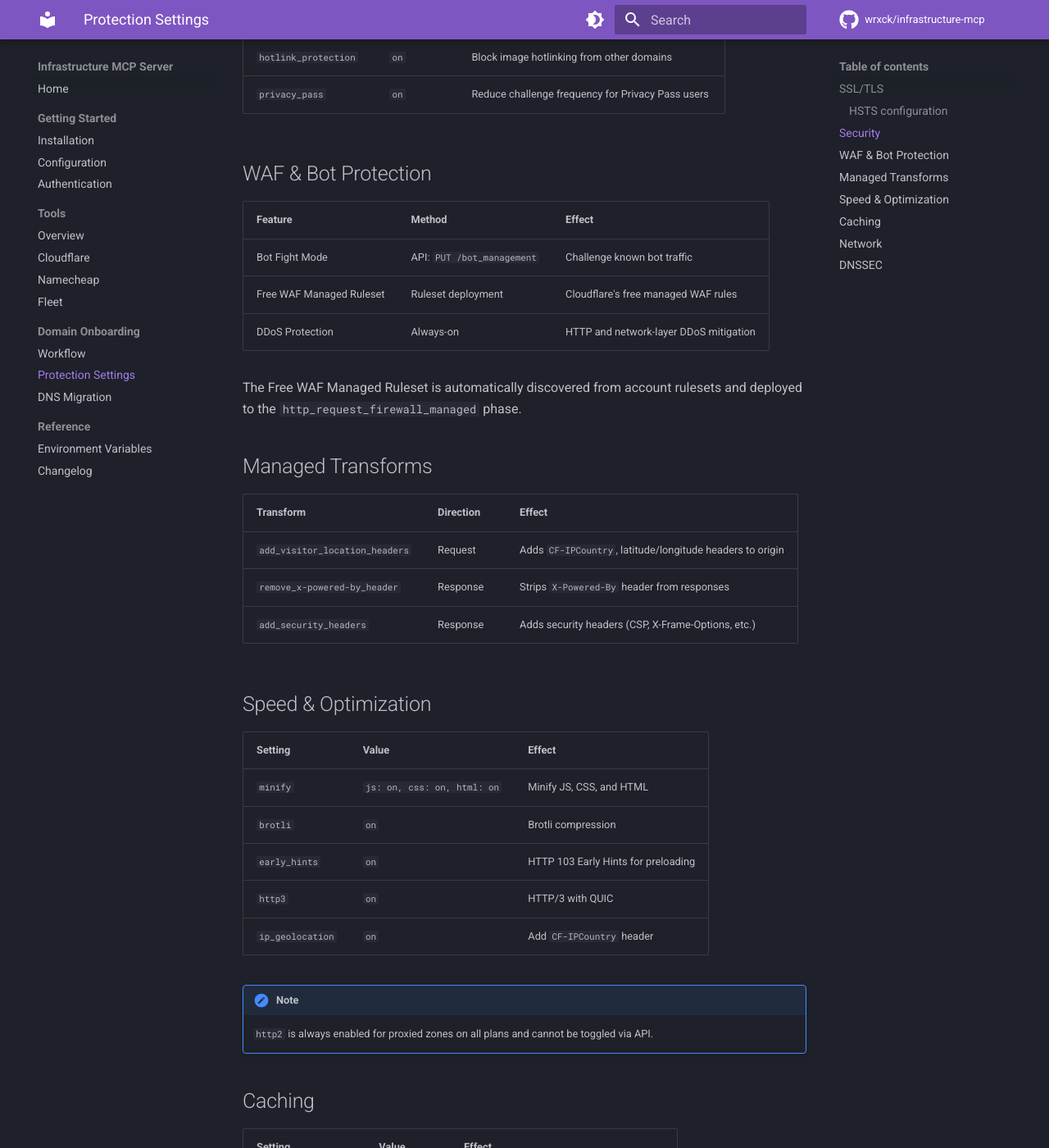
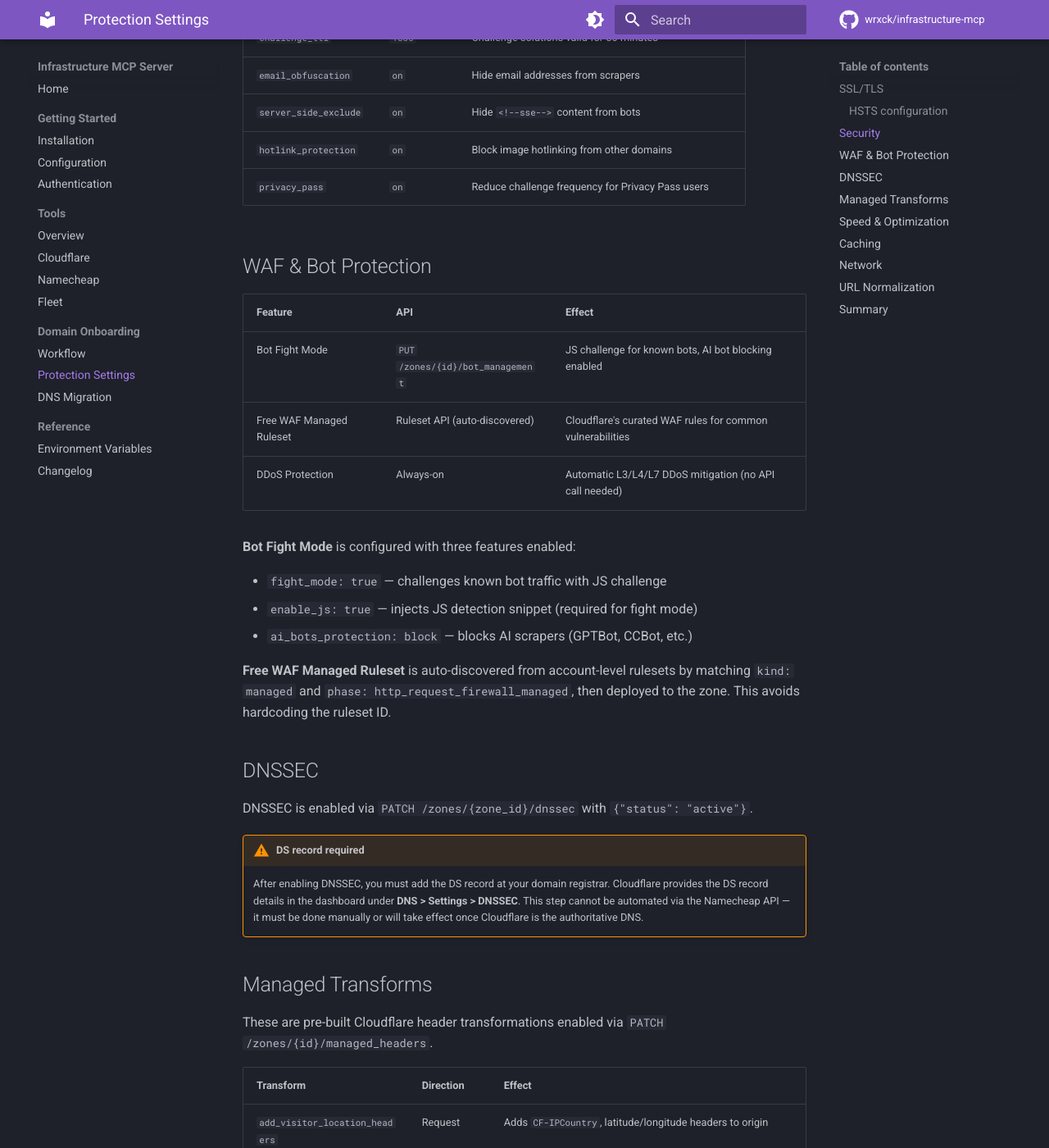
Before and after one commit to wrxck/infrastructure-mcp, an MkDocs documentation site: the page built from docs/onboarding/protection-settings.md, in a window 1280 px wide and 1400 px high, scrolled down 1327 px. Shown: the whole window at 82% size. Built offline with MkDocs 1.6.1 and Material for MkDocs 9.7.7, drawn with Linux system fonts in a browser that asks for light colours; comment, search, counter and statistics services are not loaded; some of the changed text lies outside the part shown.

Commit message:
docs: update README, shields, and docs for v1.2.0 TUI release
- Add Node 20 and test count shields to README
- Rewrite README with TUI section, updated architecture diagram,
  security section covering all hardening measures
- Update docs index with dual-use (AI + TUI) messaging
- Update version references from 1.1.2 to 1.2.0

```diff
--- a/docs/onboarding/protection-settings.md
+++ b/docs/onboarding/protection-settings.md
@@ -1,6 +1,6 @@
 # Protection Settings
 
-The `apply_protection` step configures 30+ Cloudflare settings optimized for the free plan.
+The `apply_protection` step configures ~30 Cloudflare settings optimized for the free plan. This includes zone settings, WAF rulesets, bot management, managed transforms, DNSSEC, and URL normalization.
 
 ## SSL/TLS
 
@@ -9,7 +9,7 @@
 | `ssl` | `strict` | Full (strict) SSL — validates origin certificate |
 | `always_use_https` | `on` | 301 redirect all HTTP to HTTPS |
 | `automatic_https_rewrites` | `on` | Rewrite `http://` links in page content to `https://` |
-| `tls_1_3` | `on` | Enable TLS 1.3 |
+| `tls_1_3` | `on` | Enable TLS 1.3 (Cloudflare may upgrade to `zrt` when 0-RTT is also enabled) |
 | `min_tls_version` | `1.2` | Reject connections below TLS 1.2 |
 | `security_header` (HSTS) | See below | HTTP Strict Transport Security |
 
@@ -35,7 +35,7 @@
 
 | Setting | Value | Effect |
 |---------|-------|--------|
-| `security_level` | `medium` | Challenge suspicious visitors |
+| `security_level` | `medium` | Challenge suspicious visitors via Cloudflare threat score |
 | `browser_check` | `on` | Block requests with missing/suspicious User-Agent |
 | `challenge_ttl` | `1800` | Challenge solutions valid for 30 minutes |
 | `email_obfuscation` | `on` | Hide email addresses from scrapers |
@@ -45,57 +45,86 @@
 
 ## WAF & Bot Protection
 
-| Feature | Method | Effect |
-|---------|--------|--------|
-| Bot Fight Mode | API: `PUT /bot_management` | Challenge known bot traffic |
-| Free WAF Managed Ruleset | Ruleset deployment | Cloudflare's free managed WAF rules |
-| DDoS Protection | Always-on | HTTP and network-layer DDoS mitigation |
+| Feature | API | Effect |
+|---------|-----|--------|
+| Bot Fight Mode | `PUT /zones/{id}/bot_management` | JS challenge for known bots, AI bot blocking enabled |
+| Free WAF Managed Ruleset | Ruleset API (auto-discovered) | Cloudflare's curated WAF rules for common vulnerabilities |
+| DDoS Protection | Always-on | Automatic L3/L4/L7 DDoS mitigation (no API call needed) |
 
-The Free WAF Managed Ruleset is automatically discovered from account rulesets and deployed to the `http_request_firewall_managed` phase.
+**Bot Fight Mode** is configured with three features enabled:
+
+- `fight_mode: true` — challenges known bot traffic with JS challenge
+- `enable_js: true` — injects JS detection snippet (required for fight mode)
+- `ai_bots_protection: block` — blocks AI scrapers (GPTBot, CCBot, etc.)
+
+**Free WAF Managed Ruleset** is auto-discovered from account-level rulesets by matching `kind: managed` and `phase: http_request_firewall_managed`, then deployed to the zone. This avoids hardcoding the ruleset ID.
+
+## DNSSEC
+
+DNSSEC is enabled via `PATCH /zones/{zone_id}/dnssec` with `{"status": "active"}`.
+
+!!! warning "DS record required"
+    After enabling DNSSEC, you must add the DS record at your domain registrar. Cloudflare provides the DS record details in the dashboard under **DNS > Settings > DNSSEC**. This step cannot be automated via the Namecheap API — it must be done manually or will take effect once Cloudflare is the authoritative DNS.
 
 ## Managed Transforms
+
+These are pre-built Cloudflare header transformations enabled via `PATCH /zones/{id}/managed_headers`.
 
 | Transform | Direction | Effect |
 |-----------|-----------|--------|
 | `add_visitor_location_headers` | Request | Adds `CF-IPCountry`, latitude/longitude headers to origin |
-| `remove_x-powered-by_header` | Response | Strips `X-Powered-By` header from responses |
-| `add_security_headers` | Response | Adds security headers (CSP, X-Frame-Options, etc.) |
+| `remove_x-powered-by_header` | Response | Strips `X-Powered-By` header (hides server technology) |
+| `add_security_headers` | Response | Adds security headers (X-Content-Type-Options, X-Frame-Options, etc.) |
 
 ## Speed & Optimization
 
 | Setting | Value | Effect |
 |---------|-------|--------|
-| `minify` | `js: on, css: on, html: on` | Minify JS, CSS, and HTML |
-| `brotli` | `on` | Brotli compression |
-| `early_hints` | `on` | HTTP 103 Early Hints for preloading |
-| `http3` | `on` | HTTP/3 with QUIC |
-| `ip_geolocation` | `on` | Add `CF-IPCountry` header |
+| `brotli` | `on` | Brotli compression for smaller responses |
+| `early_hints` | `on` | HTTP 103 Early Hints for preloading assets |
+| `http3` | `on` | HTTP/3 with QUIC for faster connections |
+| `ip_geolocation` | `on` | Adds `CF-IPCountry` header to all requests |
 
 !!! note
-    `http2` is always enabled for proxied zones on all plans and cannot be toggled via API.
+    `http2` is always enabled for proxied zones on all plans and cannot be toggled via API. `minify` (Auto Minify) has been deprecated by Cloudflare — the API accepts the setting but it no longer takes effect.
 
 ## Caching
 
 | Setting | Value | Effect |
 |---------|-------|--------|
-| `cache_level` | `aggressive` | Cache static content ignoring query strings |
-| `browser_cache_ttl` | `14400` | Browser cache: 4 hours |
-| `always_online` | `on` | Serve stale cache if origin is down |
+| `cache_level` | `aggressive` | Cache static content, ignore query strings |
+| `browser_cache_ttl` | `14400` | Browser cache TTL: 4 hours |
+| `always_online` | `on` | Serve cached version from Internet Archive if origin is down |
 
 ## Network
 
 | Setting | Value | Effect |
 |---------|-------|--------|
-| `ipv6` | `on` | IPv6 on proxied records |
-| `websockets` | `on` | WebSocket proxying |
-| `opportunistic_encryption` | `on` | Advertise HTTPS over Alt-Svc |
-| `opportunistic_onion` | `on` | Tor .onion routing |
-| `0rtt` | `on` | TLS 1.3 0-RTT session resumption |
-| URL Normalization | `cloudflare` type, `incoming` scope | Normalize URL paths |
+| `ipv6` | `on` | IPv6 support on proxied records |
+| `websockets` | `on` | WebSocket proxying to origin |
+| `opportunistic_encryption` | `on` | Advertise HTTPS via Alt-Svc header |
+| `opportunistic_onion` | `on` | Cloudflare .onion service for Tor users |
+| `0rtt` | `on` | TLS 1.3 0-RTT session resumption (reduces latency) |
 
-## DNSSEC
+## URL Normalization
 
-DNSSEC is enabled via `PATCH /zones/{zone_id}/dnssec` with `{"status": "active"}`.
+Enabled via `PUT /zones/{id}/url_normalization` with `{"type": "cloudflare", "scope": "incoming"}`.
 
-!!! info "DS record"
-    After enabling DNSSEC, Cloudflare provides a DS record that should be added at the registrar. For Namecheap domains, this is handled automatically during nameserver migration.
+Normalizes incoming URL paths to a canonical form, preventing cache poisoning via URL encoding tricks (e.g., `/path/../other` or `/%2e%2e/other`).
+
+## Summary
+
+| Category | Count | Method |
+|----------|-------|--------|
+| SSL/TLS zone settings | 6 | `PATCH /settings/{id}` |
+| Security zone settings | 7 | `PATCH /settings/{id}` |
+| Speed zone settings | 4 | `PATCH /settings/{id}` |
+| Caching zone settings | 3 | `PATCH /settings/{id}` |
+| Network zone settings | 5 | `PATCH /settings/{id}` |
+| Bot Fight Mode | 1 | `PUT /bot_management` |
+| WAF Managed Ruleset | 1 | `PUT /rulesets/phases/.../entrypoint` |
+| DDoS Protection | 1 | Always-on (no API call) |
+| DNSSEC | 1 | `PATCH /dnssec` |
+| Managed Transforms | 3 | `PATCH /managed_headers` |
+| URL Normalization | 1 | `PUT /url_normalization` |
+| **Total** | **~33** | |
```
Also changed, not shown: README.md (+128 -40 lines), docs/getting-started/installation.md (+3 -3 lines), docs/index.md (+21 -16 lines).
